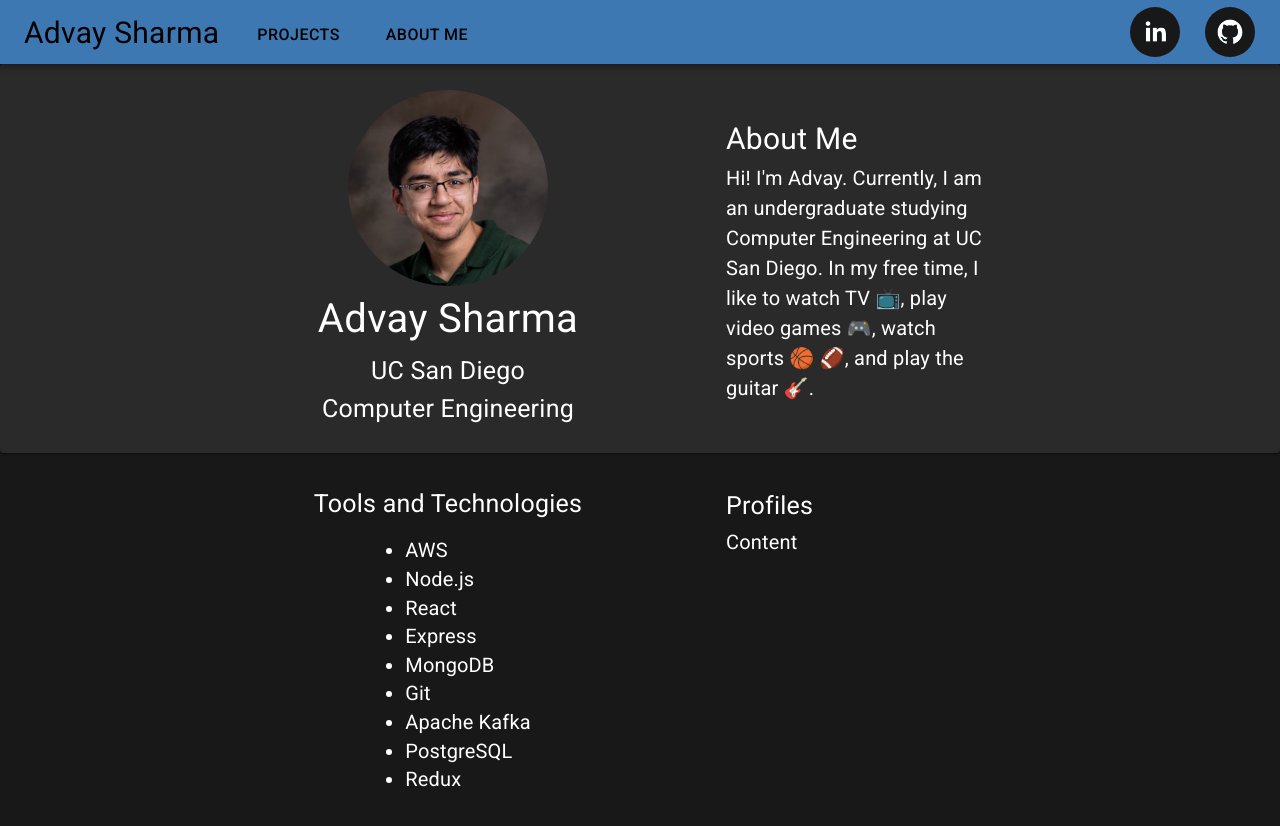
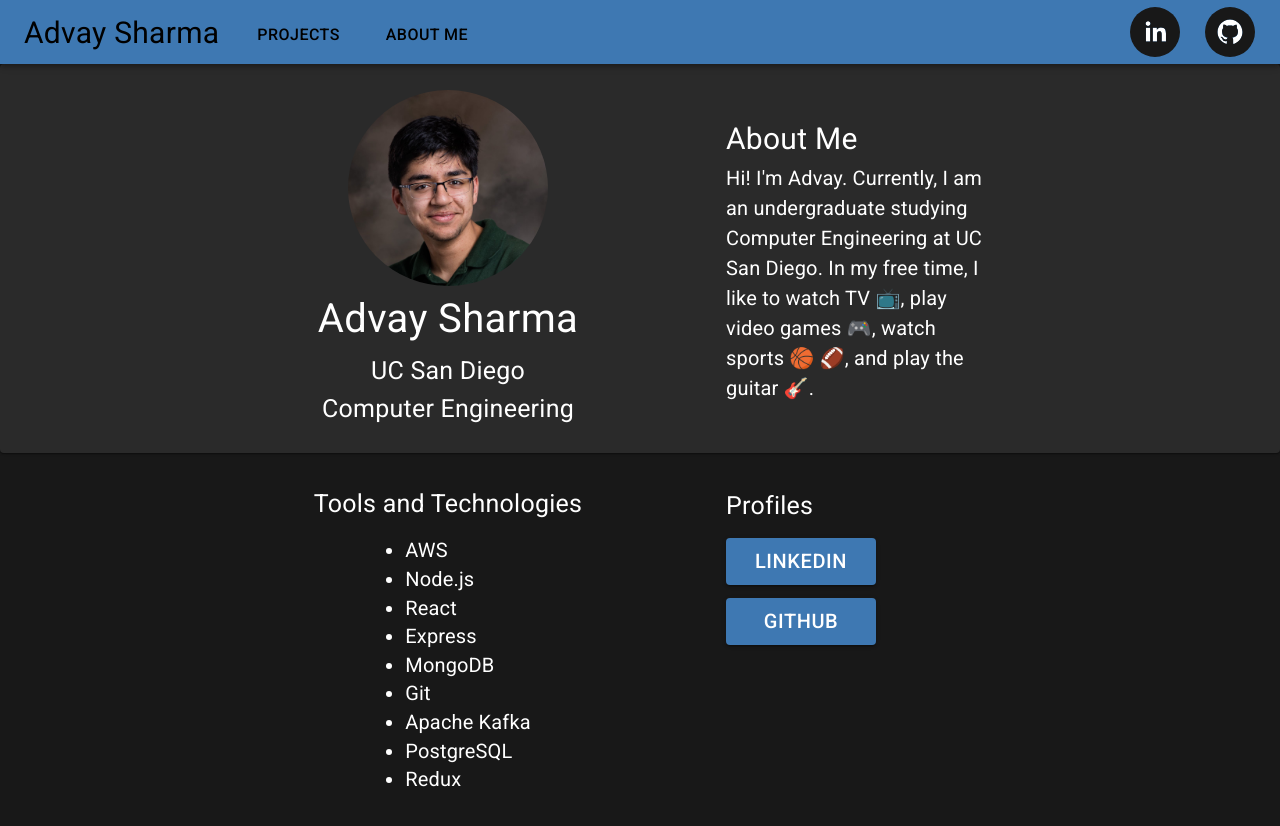
Before and after one commit to sharmaadvay0/developer-portfolio, a React (Create React App) app: page /about in a window 1280 px wide. Shown: the top 826 px of the page. Built offline with nearby package versions, Linux system fonts and the light colour scheme.

Commit message:
added links to about page

```diff
--- a/src/pages/About.js
+++ b/src/pages/About.js
@@ -1,4 +1,4 @@
-import { Card, Typography } from "@material-ui/core";
+import { Button, Card, Typography } from "@material-ui/core";
 import React, { Fragment } from "react";
 import pfp from "../images/Portrait_Cropped.jpeg";
 import { useMediaQuery } from "react-responsive";
@@ -133,6 +133,8 @@ const About = () => {
               style={{
                 marginLeft: "5%",
                 width: "20%",
+                display: "flex",
+                flexDirection: "column",
               }}
             >
               <Typography
@@ -144,15 +146,30 @@ const About = () => {
               >
                 Profiles
               </Typography>
-              <Typography
-                style={{
-                  color: "white",
-                  fontSize: 20,
-                  paddingTop: "1%",
-                }}
+              <Button
+                style={{ fontSize: 20, marginTop: "5%", width: "150px" }}
+                variant="contained"
+                color="primary"
               >
-                Content
-              </Typography>
+                <a
+                  href="https://www.linkedin.com/in/advaysharma/"
+                  style={{ textDecoration: "none", color: "white" }}
+                >
+                  LinkedIn
+                </a>
+              </Button>
+              <Button
+                style={{ fontSize: 20, marginTop: "5%", width: "150px" }}
+                variant="contained"
+                color="primary"
+              >
+                <a
+                  href="https://github.com/sharmaadvay0"
+                  style={{ textDecoration: "none", color: "white" }}
+                >
+                  Github
+                </a>
+              </Button>
             </div>
           </div>
         </Fragment>
```
